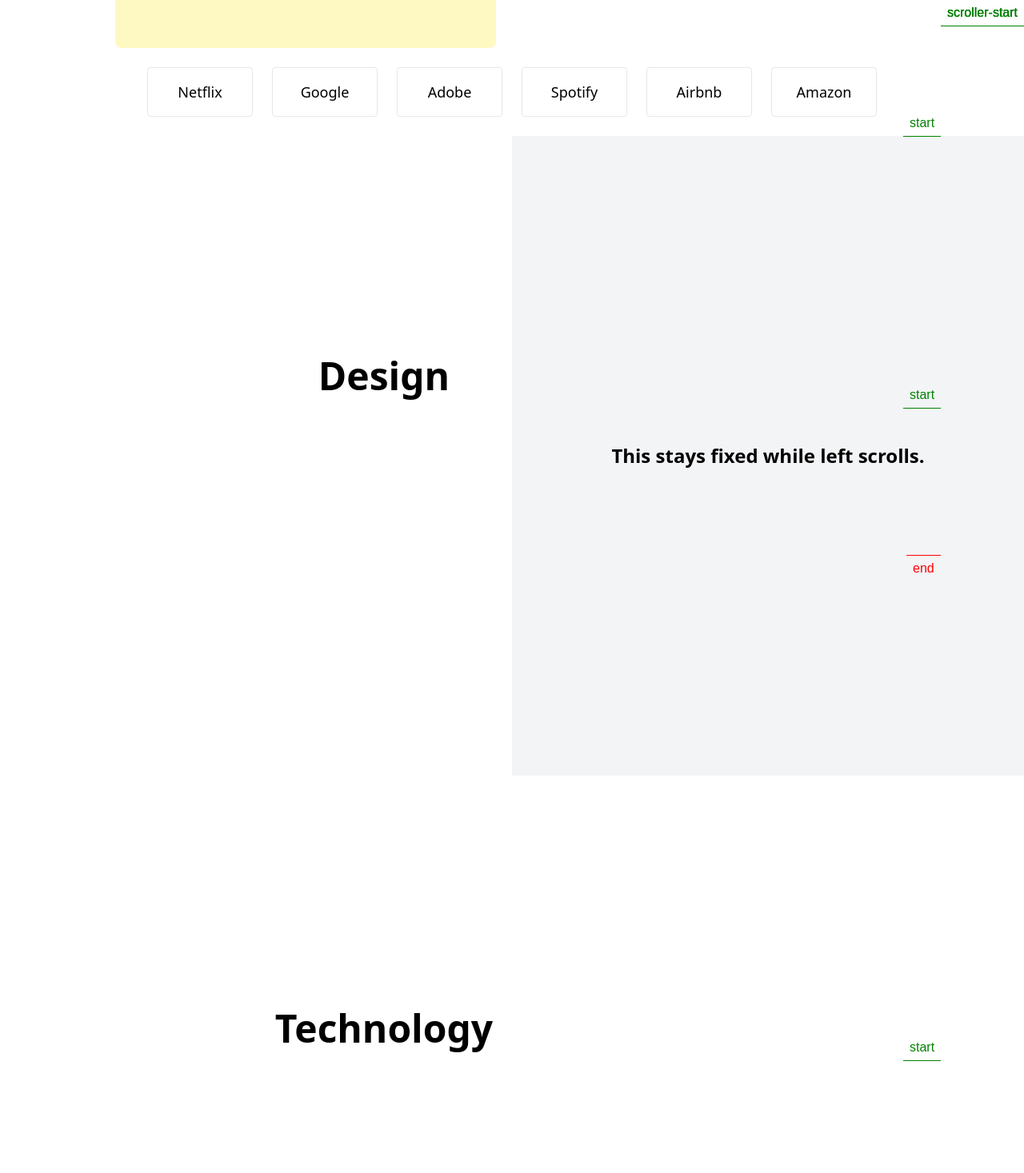
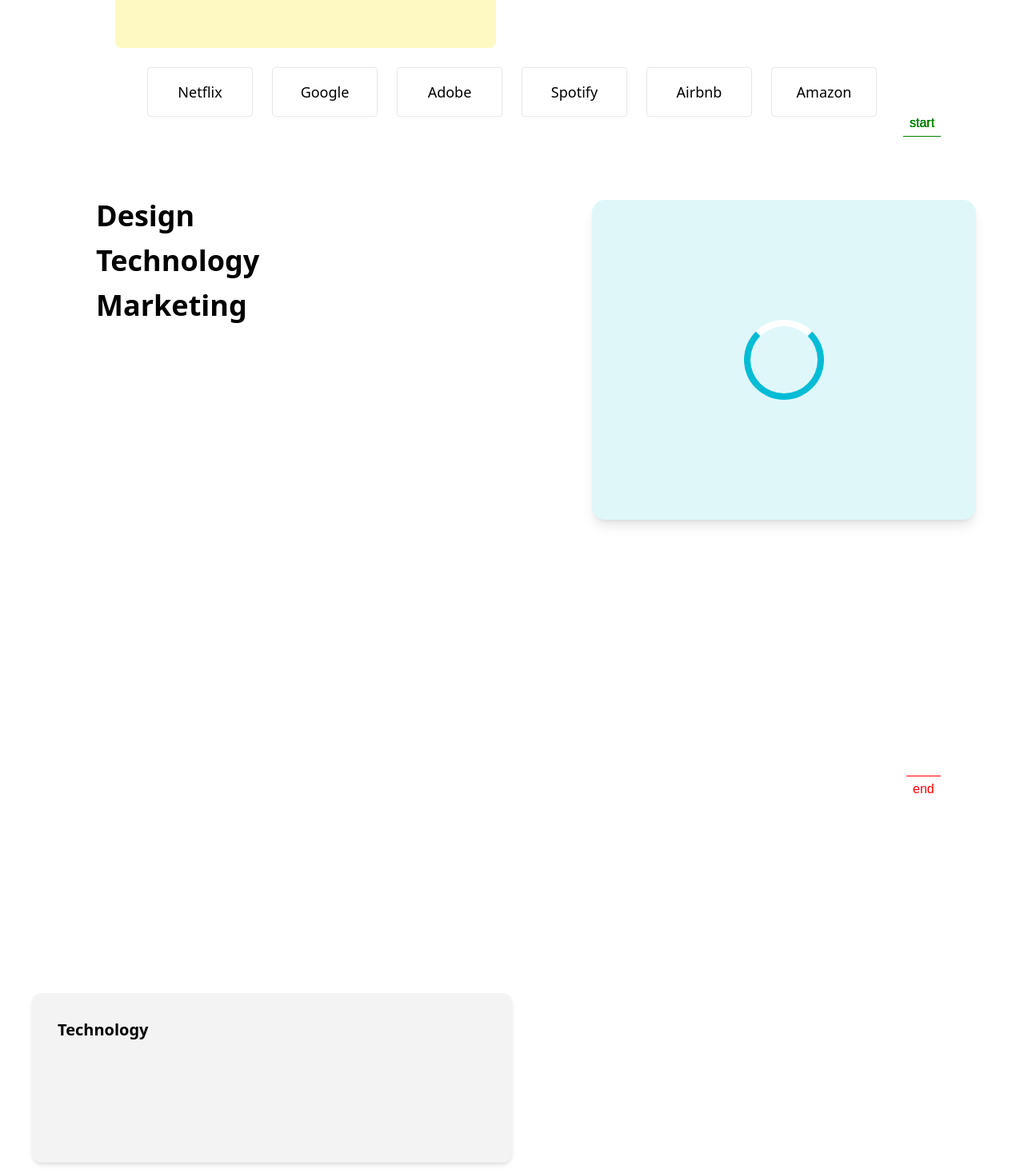
Before and after one commit to ve-edant/Landing-Page, a React (Vite) app: page / in a window 1280 px wide. Shown: the part 528-1995 px from the top of the page at 80% size. Built offline with nearby package versions, Linux system fonts and the light colour scheme.

Commit message:
section 3 structure updated

```diff
--- /dev/null
+++ b/src/components/SpinnerComponent.jsx
@@ -0,0 +1,12 @@
+import React from "react";
+
+const SpinnerComponent = () => {
+  return (
+    <div className="mt-10 w-[300px] md:w-4/5 h-[400px] bg-[#e0f7fa] rounded-2xl shadow-lg flex items-center justify-center">
+      {/* Example animation: spinning circle */}
+      <div className="w-[100px] h-[100px] border-8 border-[#00bcd4] border-t-white rounded-full animate-spin"></div>
+    </div>
+  );
+};
+
+export default SpinnerComponent;
--- a/src/sections/HomePageSection2.jsx
+++ b/src/sections/HomePageSection2.jsx
@@ -3,96 +3,94 @@
 import React, { useRef, useEffect } from "react";
 import gsap from "gsap";
 import ScrollTrigger from "gsap/ScrollTrigger";
+import SpinnerComponent from "../components/spinnerComponent";
 
 gsap.registerPlugin(ScrollTrigger);
 
 const Section3 = () => {
   const containerRef = useRef(null);
   const designPointsRef = useRef(null);
+  const designBulletsRef = useRef(null);
+  const copiesRef = useRef(null);
   const techPointsRef = useRef(null);
   const marketingPointsRef = useRef(null);
-  const rightRef = useRef(null);
 
   useEffect(() => {
     const ctx = gsap.context(() => {
-      const totalScroll = "200%"; // px scroll for 3 boxes (adjust if needed)
+      // Timeline 1: Intro — reveals bullets and pins
+      const tlIntro = gsap.timeline({
+        scrollTrigger: {
+          trigger: containerRef.current,
+          start: "top top",
+          end: "+=200%",
+          toggleActions: "play none none reverse",
+          pin: true,
+          markers: true,
+        },
+      });
 
-      // Animate Box 1 (bottom layer)
-      gsap.from(designPointsRef.current.children, {
+      tlIntro
+        .to(copiesRef.current, {
+          y: 50,
+          opacity: 0,
+          duration: 0.4,
+          ease: "power1.out",
+        })
+        .set(copiesRef.current, { display: "none" })
+        .set("#bullet", { display: "flex" })
+        .from(designBulletsRef.current.children, {
+          opacity: 0,
           x: -50,
-        opacity: 0,
-        duration: 1.5,
-        stagger: 0.3,
+          stagger: 0.05,
+          duration: 0.2,
           ease: "power1.out",
+        });
+
+      // Timeline 2: Box 2 scroll motion
+      gsap.to(techPointsRef.current, {
+        y: 0,
+        ease: "power2.out",
         scrollTrigger: {
-          trigger: designPointsRef.current,
-          start: "top 70%",
-          end: "bottom 50%",
+          trigger: containerRef.current,
+          start: "top top",
+          end: "+=100%",
           scrub: true,
           markers: true,
         },
       });
 
-      // Technology Animation
-      gsap.from(techPointsRef.current.children, {
-        x: -50,
-        opacity: 0,
-        duration: 1.5,
-        stagger: 0.3,
-        ease: "power1.out",
+      // Timeline 3: Box 3 scroll motion
+      gsap.to(marketingPointsRef.current, {
+        y: 0,
+        ease: "power2.out",
         scrollTrigger: {
-          trigger: techPointsRef.current,
-          start: "top 70%",
-          end: "bottom 50%",
+          trigger: containerRef.current,
+          start: "top top",
+          end: "+=200%", // start after box2 finishes
           scrub: true,
           markers: true,
         },
       });
-
-      // Marketing Animation
-      gsap.from(marketingPointsRef.current.children, {
-        x: -50,
-        opacity: 0,
-        duration: 1.5,
-        stagger: 0.3,
-        ease: "power1.out",
-        scrollTrigger: {
-          trigger: marketingPointsRef.current,
-          start: "top 70%",
-          end: "bottom 50%",
-          scrub: true,
-          markers: true,
-        },
     });
-
-      // Pin Right Side
-      ScrollTrigger.create({
-        trigger: containerRef.current,
-        start: "top top",
-        end: `+=${totalScroll}`,
-        pin: rightRef.current,
-        scrub: true,
-        markers: true, // Optional: for debugging
-      });
-    }, containerRef);
 
     return () => ctx.revert();
   }, []);
 
   return (
-    <section
-      ref={containerRef}
-      className="w-full h-[300vh] flex flex-col md:flex-row bg-white"
+    <div ref={containerRef} id="section3" className="flex h-[100vh]">
+      {/* Left Side: 3 Boxes */}
+      <div className="flex flex-col w-full md:w-1/2 justify-center px-10 py-20 gap-6 flex-1">
+        <div
+          ref={designPointsRef}
+          id="box1"
+          className="flex flex-col ml-20"
         >
-      {/* Left Section */}
-      <div className="w-full md:w-1/2 sticky top-0">
-        <div className="relative w-full flex flex-col gap-4 justify-start">
-          {/* Box 1 */}
-          <div id="designSection" className="h-[100vh] w-full flex flex-col gap-4 ml-40 justify-center items-center">
-            <div id="designTitle" className="text-5xl font-semibold">
-              Design
-            </div>
-            <div ref={designPointsRef} className="flex flex-col gap-2">
+          <h2 className="text-4xl font-bold mb-4">Design</h2>
+          <div
+            ref={designBulletsRef}
+            id="bullet"
+            className="hidden flex-col gap-2"
+          >
             <div>UI Design</div>
             <div>UX Design</div>
             <div>UX Consultancy</div>
@@ -100,14 +98,26 @@
             <div>Animation</div>
             <div>Illustrations</div>
           </div>
+          <div className="flex-1 flex md:hidden items-start justify-center relative pt-2">
+            <SpinnerComponent />
+          </div>
+          <div ref={copiesRef} id="boxCopies" className="">
+            <div id="box2Copy" className="text-4xl font-bold mb-4">
+              <h2 className="font-bold">Technology</h2>
+            </div>
+            <div id="box3Copy" className="text-4xl font-bold mb-4">
+              <h2 className="font-bold">Marketing</h2>
+            </div>
+          </div>
         </div>
 
-          {/* Technology */}
-          <div className="h-[100vh] w-full flex flex-col gap-4 ml-40 justify-center items-center">
-            <div id="techTitle" className="text-5xl font-semibold">
-              Technology
-            </div>
-            <div ref={techPointsRef} className="flex flex-col gap-2">
+        <div
+          ref={techPointsRef}
+          id="box2"
+          className="bg-[#f3f3f3] rounded-xl shadow-md p-8 h-[500px] translate-y-[100vh]"
+        >
+          <h2 className="text-xl font-bold mb-4">Technology</h2>
+          <div id="bullet2" className="hidden flex-col gap-2">
             <div>Web Development</div>
             <div>Softwares</div>
             <div>Mobile Apps</div>
@@ -115,14 +125,18 @@
             <div>Front-end</div>
             <div>Back-end</div>
           </div>
+          <div className="flex-1 flex md:hidden items-start justify-center relative pt-2">
+            <SpinnerComponent />
+          </div>
         </div>
 
-          {/* Marketing */}
-          <div className="h-[100vh] w-full flex flex-col gap-4 ml-40 justify-center items-center">
-            <div id="marketingTitle" className="text-5xl font-semibold">
-              Marketing
-            </div>
-            <div ref={marketingPointsRef} className="flex flex-col gap-2">
+        <div
+          ref={marketingPointsRef}
+          id="box3"
+          className="bg-[#f3f3f3] rounded-xl shadow-md p-8 h-[500px] translate-y-[100vh]"
+        >
+          <h2 className="text-xl font-bold mb-4">Marketing</h2>
+          <div id="bullet3" className="hidden flex-col gap-2">
             <div>Branding</div>
             <div>Brand Name</div>
             <div>Brand Guidelines</div>
@@ -130,18 +144,18 @@
             <div>Digital Marketing</div>
             <div>S.E.O.</div>
           </div>
+          <div className="flex-1 flex md:hidden items-start justify-center relative pt-2">
+            <SpinnerComponent />
           </div>
         </div>
       </div>
-
-      {/* Right Section */}
-      <div
-        ref={rightRef}
-        className="w-full md:w-1/2 h-screen flex items-center justify-center bg-gray-100 text-2xl font-bold"
-      >
-        This stays fixed while left scrolls.
+      <div className="hidden md:flex-1 md:flex items-start justify-center relative pt-10">
+        <div className="mt-10 w-4/5 h-[400px] bg-[#e0f7fa] rounded-2xl shadow-lg flex items-center justify-center">
+          {/* Example animation: spinning circle */}
+          <div className="w-[100px] h-[100px] border-8 border-[#00bcd4] border-t-white rounded-full animate-spin"></div>
         </div>
-    </section>
+      </div>
+    </div>
   );
 };
 
```
Lines whose indentation alone changed are shown as unchanged.
